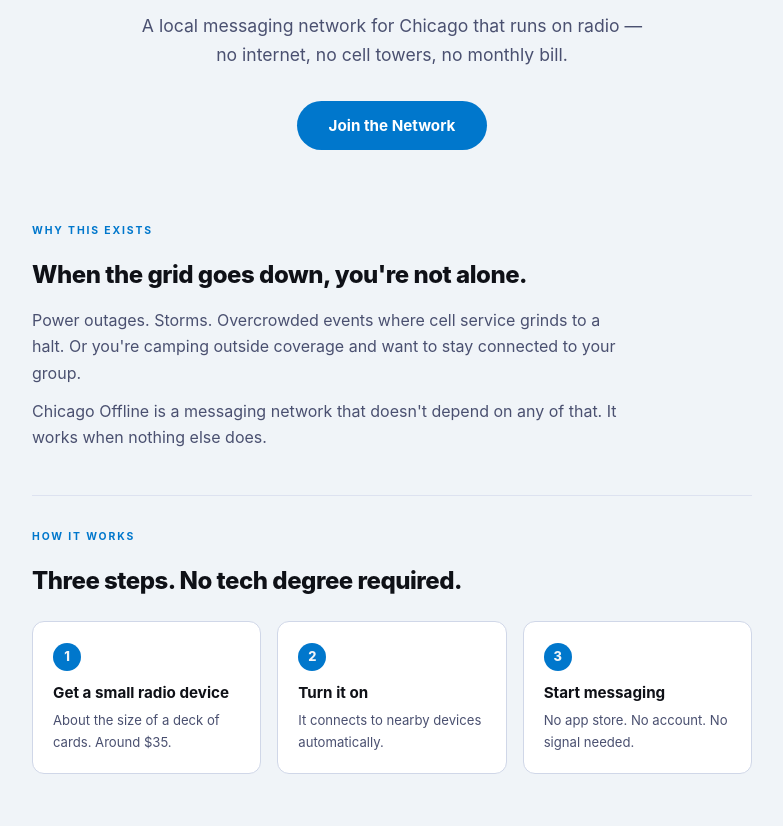
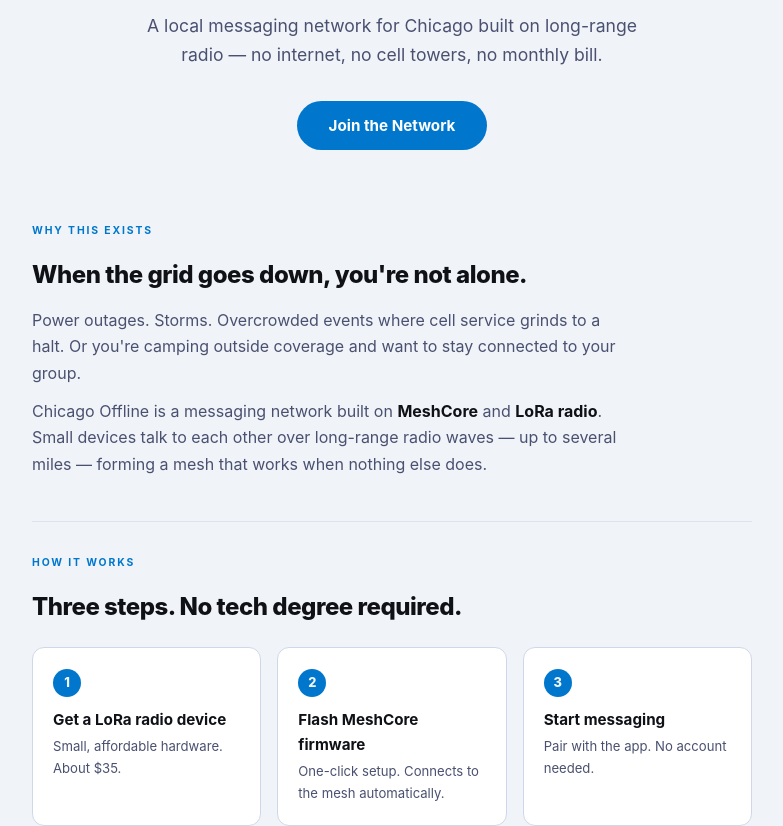
Before and after one commit to emuehlstein/slcmesh-mqtt, a plain HTML site: page dev-landing/index.html in a window 1280 px wide. Shown: the part 226-1052 px from the top of the page, without its empty margins (248-1031 px from the left). Drawn offline with Linux system fonts and the light colour scheme.

Commit message:
Reintroduce MeshCore/LoRa for SEO, add network hero image placeholder
- Title/meta: MeshCore, LoRa, mesh network keywords
- 'Why' section: mentions MeshCore and LoRa radio naturally
- 'How' steps: LoRa device, MeshCore firmware, pair with app
- 'Live' section: network-hero.png image (graceful fallback if missing)
- 'Who' section: Radio & MeshCore enthusiasts
- Keywords meta tag for search crawlers

```diff
--- a/dev-landing/index.html
+++ b/dev-landing/index.html
@@ -3,8 +3,9 @@
 <head>
   <meta charset="UTF-8" />
   <meta name="viewport" content="width=device-width, initial-scale=1.0" />
-  <title>Chicago Offline — Text when the internet is down</title>
-  <meta name="description" content="A local messaging network for Chicago that runs on radio — no internet, no cell towers, no monthly bill." />
+  <title>Chicago Offline — MeshCore LoRa Mesh Network for Chicago</title>
+  <meta name="description" content="Chicago's off-grid messaging network built on MeshCore and LoRa radio. Text without internet or cell service. 25+ active devices across Chicagoland." />
+  <meta name="keywords" content="MeshCore, LoRa, mesh network, Chicago, off-grid messaging, radio network, emergency communications, MeshCore Chicago, LoRa mesh" />
 
   <!-- Google Analytics -->
   <script async src="https://www.googletagmanager.com/gtag/js?id=G-WKMJ5XBF62"></script>
@@ -377,7 +378,7 @@
     <!-- ── Hero ── -->
     <div class="hero">
       <h1>Text when the internet&nbsp;is&nbsp;down.</h1>
-      <p class="sub">A local messaging network for Chicago that runs on radio — no internet, no cell towers, no monthly bill.</p>
+      <p class="sub">A local messaging network for Chicago built on long-range radio — no internet, no cell towers, no monthly bill.</p>
       <a class="btn-primary" href="#get-started">Join the Network</a>
     </div>
 
@@ -386,7 +387,7 @@
       <div class="section-label">Why this exists</div>
       <h2>When the grid goes down, you're not&nbsp;alone.</h2>
       <p>Power outages. Storms. Overcrowded events where cell service grinds to a halt. Or you're camping outside coverage and want to stay connected to your group.</p>
-      <p>Chicago Offline is a messaging network that doesn't depend on any of that. It works when nothing else does.</p>
+      <p>Chicago Offline is a messaging network built on <strong style="color:var(--text)">MeshCore</strong> and <strong style="color:var(--text)">LoRa radio</strong>. Small devices talk to each other over long-range radio waves — up to several miles — forming a mesh that works when nothing else does.</p>
     </section>
 
     <!-- ── How it works ── -->
@@ -396,18 +397,18 @@
       <div class="steps">
         <div class="step">
           <div class="step-num">1</div>
-          <h3>Get a small radio device</h3>
-          <p>About the size of a deck of cards. Around $35.</p>
+          <h3>Get a LoRa radio device</h3>
+          <p>Small, affordable hardware. About $35.</p>
         </div>
         <div class="step">
           <div class="step-num">2</div>
-          <h3>Turn it on</h3>
-          <p>It connects to nearby devices automatically.</p>
+          <h3>Flash MeshCore firmware</h3>
+          <p>One-click setup. Connects to the mesh automatically.</p>
         </div>
         <div class="step">
           <div class="step-num">3</div>
           <h3>Start messaging</h3>
-          <p>No app store. No account. No signal needed.</p>
+          <p>Pair with the app. No account needed.</p>
         </div>
       </div>
     </section>
@@ -416,7 +417,8 @@
     <section>
       <div class="section-label">Live network</div>
       <h2>The network is live right now.</h2>
-      <p>Real devices across Chicago, relaying messages over radio every day. This isn't a concept — it's running.</p>
+      <p>Real MeshCore devices across Chicago, relaying messages over LoRa radio every day. This isn't a concept — it's running.</p>
+      <img src="network-hero.png" alt="Live map of Chicago Offline MeshCore network showing active nodes across Chicagoland" style="width:100%;border-radius:12px;border:1px solid var(--border);margin:1rem 0;opacity:0.9" onerror="this.style.display='none'" />
       <div class="live-bar">
         <div class="live-stat">
           <span class="live-dot"></span>
@@ -478,8 +480,8 @@
           <span>Coordinate at festivals, races, or markets without fighting for bandwidth.</span>
         </div>
         <div class="audience-item">
-          <strong>📻 Radio enthusiasts</strong>
-          <span>A new reason to build, tinker, and experiment.</span>
+          <strong>📻 Radio &amp; MeshCore enthusiasts</strong>
+          <span>LoRa mesh networking. A new reason to build and experiment.</span>
         </div>
       </div>
     </section>
```
